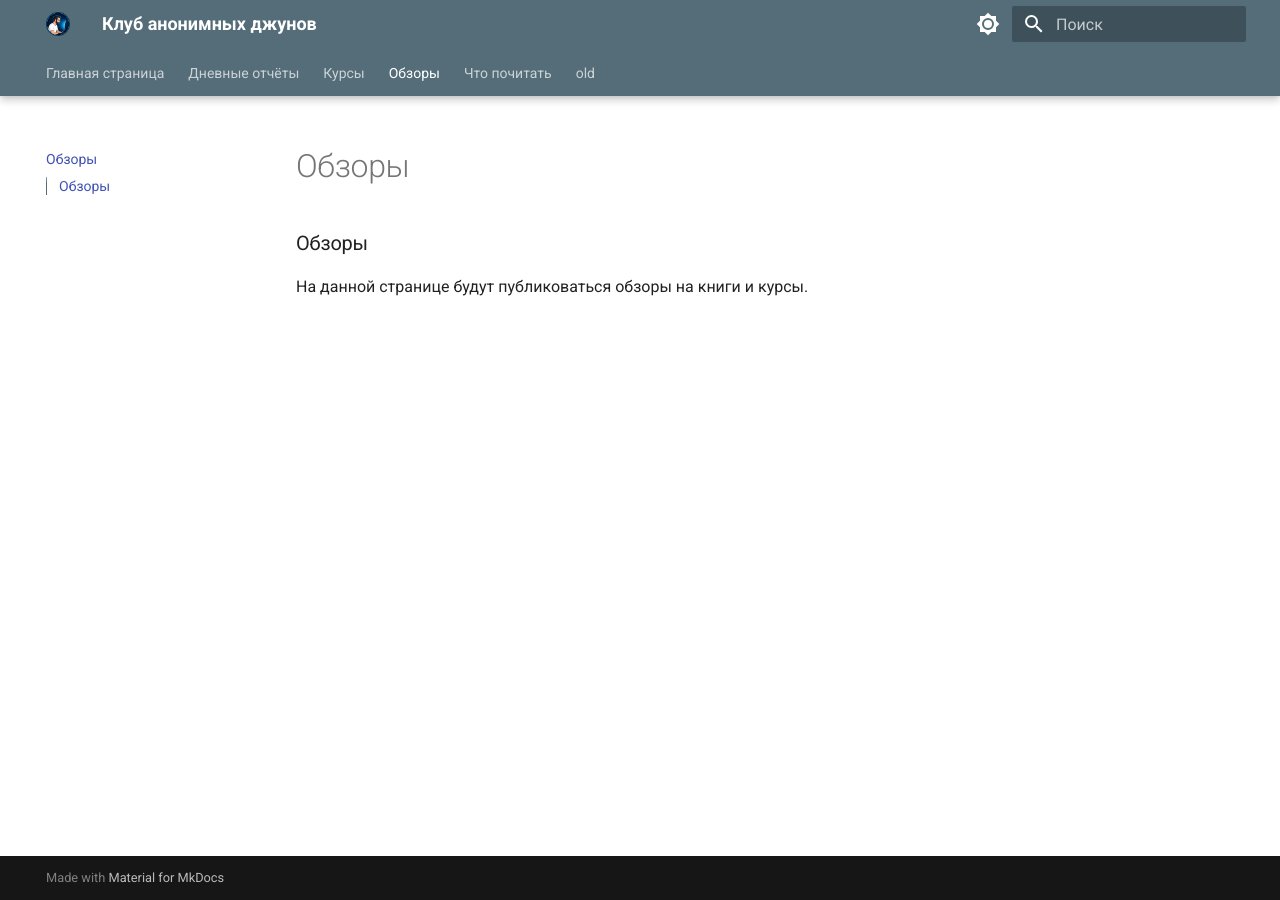
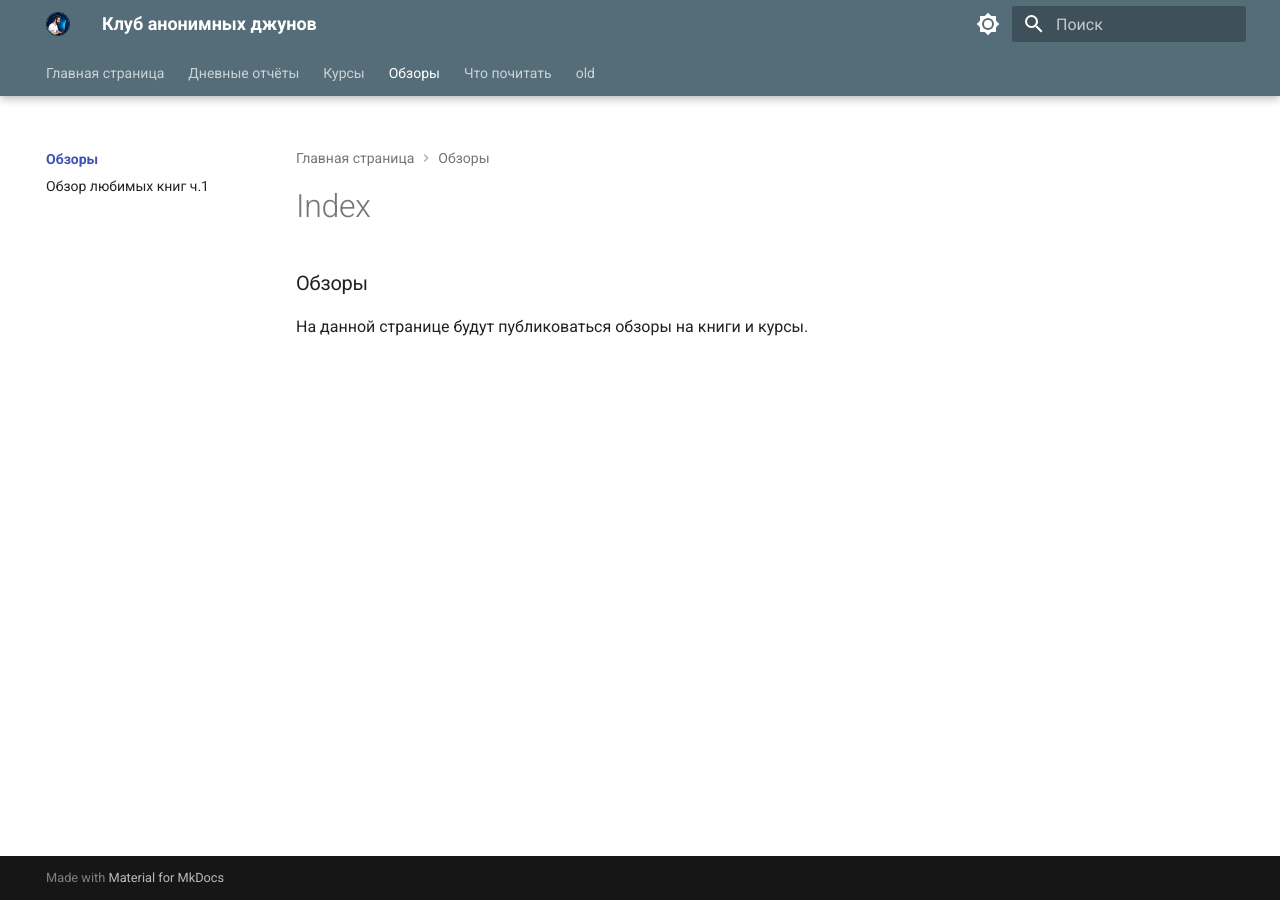
Before and after one commit to mishwey-maker/Anonymous_Juniors_Club, an MkDocs documentation site: the page built from docs/reviews/index.md, in a window 1280 px wide. Built offline with MkDocs 1.6.1 and Material for MkDocs 9.7.7, drawn with Linux system fonts in a browser that asks for light colours.

Commit message:
add setting

```diff
--- a/mkdocs.yml
+++ b/mkdocs.yml
@@ -41,7 +41,9 @@
     - Главная страница: index.md
     - Дневные отчёты: DayCheck/Day0.md
     - Курсы: Course/index.md
-    - Обзоры: reviews/index.md
+    - Обзоры:
+      - reviews/index.md
+      - Обзор любимых книг ч.1: reviews/time.md
     - Что почитать:
       - WhatRead/index.md
       - Амир Вафин "Абсолютная дисциплина": WhatRead/amir.md
```
